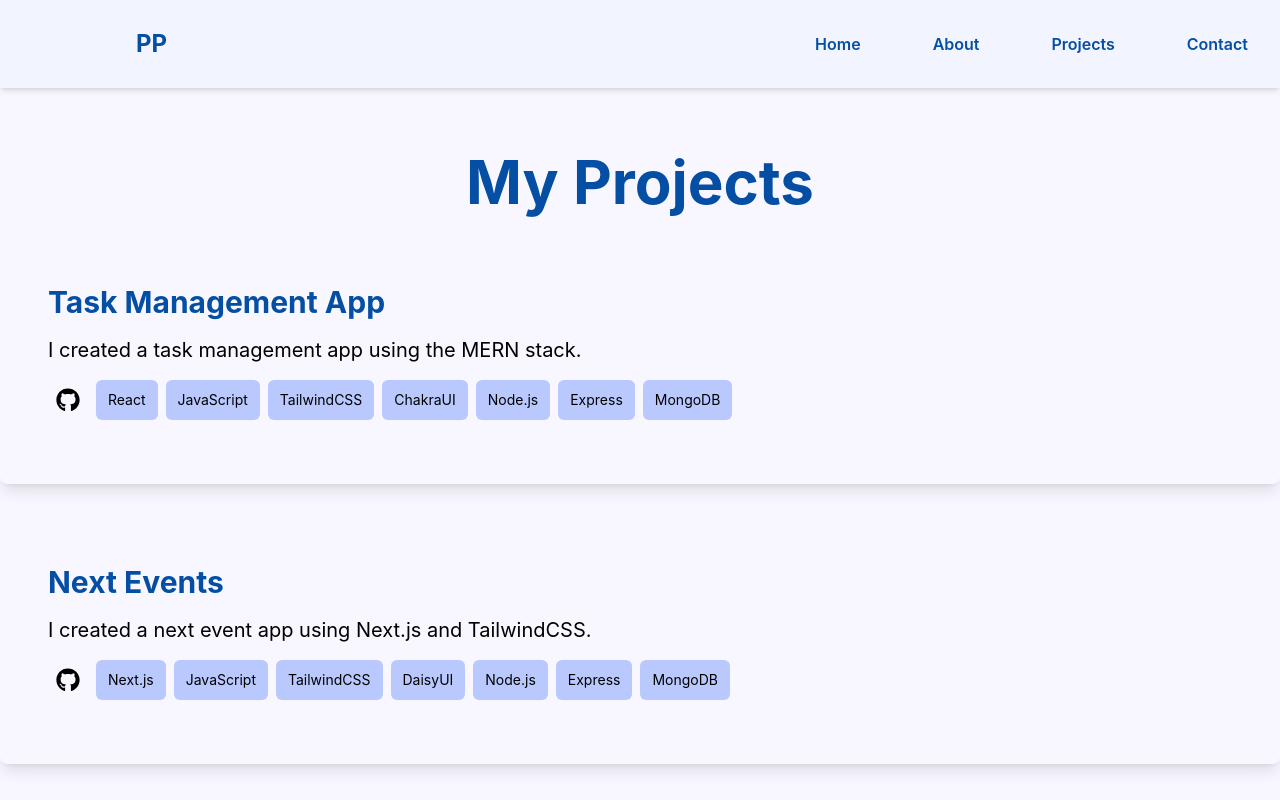
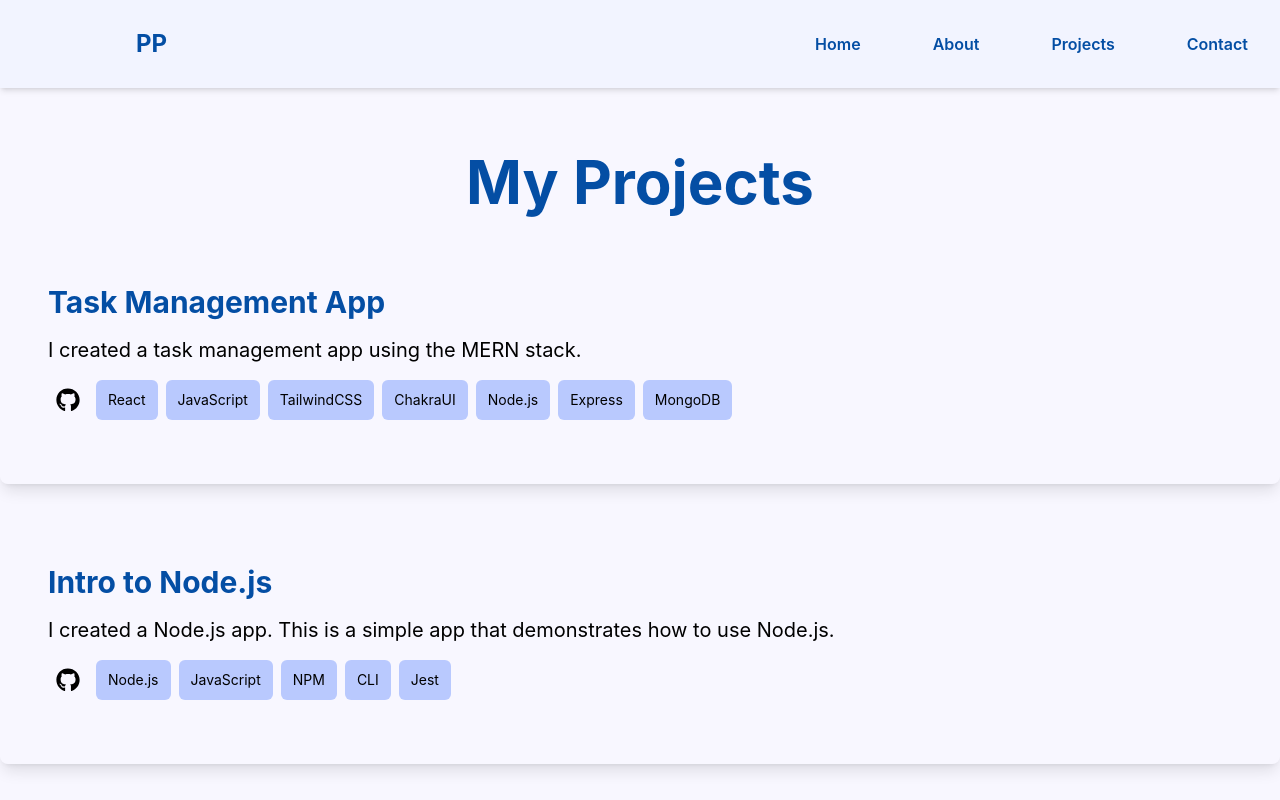
Before and after one commit to philpetersohn/phil-petersohn-website, a React (Vite) app: page /projects in a window 1280 px wide. Shown: the top 800 px of the page. Built offline with nearby package versions, Linux system fonts and the light colour scheme.

Commit message:
Added a new project

```diff
--- a/src/pages/Projects.jsx
+++ b/src/pages/Projects.jsx
@@ -21,6 +21,13 @@ const Projects = () => {
         "MongoDB",
       ],
       githubLink: "https://github.com/philpetersohn/nre-mern",
+    },
+    {
+      title: "Intro to Node.js",
+      description:
+        "I created a Node.js app. This is a simple app that demonstrates how to use Node.js.",
+      techStack: ["Node.js", "JavaScript", "NPM", "CLI", "Jest"],
+      githubLink: "https://github.com/philpetersohn/intro-to-node",
     },
     {
       title: "Next Events",
@@ -50,7 +57,7 @@ const Projects = () => {
         <h2 className="text-blue-600 text-4xl md:text-6xl font-bold mt-16 text-center mb-6">
           My Projects
         </h2>
-        <div className="flex flex-col space-y-8 mb-8 md:mb-0">
+        <div className="flex flex-col space-y-8 mb-8 md:mb-8">
           {projects.map((project, index) => (
             <ProjectCard key={index} {...project} />
           ))}
```
